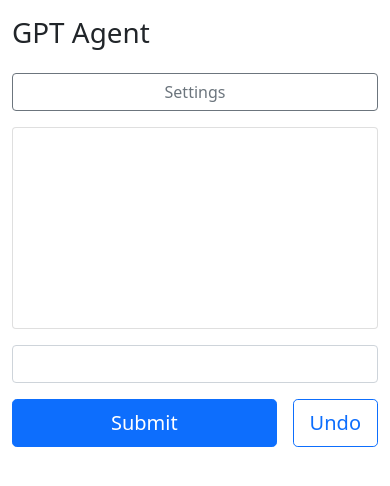
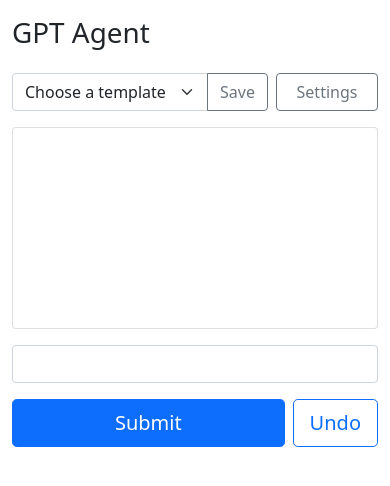
Before and after one commit to njbbaer/gpt-engine, a Flask app: page / in a window 390 px wide. Shown: the top 486 px of the page. Run offline with Flask 2, Linux system fonts and the light colour scheme; parts of the project's set-up code (start-up, migrations or seed data) failed here and were passed over; some libraries are stand-ins or nearby versions.

Commit message:
Add template dropdown selector

```diff
--- a/gpt_agent/static/style.css
+++ b/gpt_agent/static/style.css
@@ -34,7 +34,8 @@
   }
 
   #settingsButton {
-    width: 100%;
+    width: auto;
+    flex-grow: 1;
   }
 }
 
--- a/gpt_agent/templates/index.html
+++ b/gpt_agent/templates/index.html
@@ -14,9 +14,18 @@
     <div class="container mt-3 d-grid gap-3">
       <div class="alert alert-danger" role="alert"></div>
       <h1>GPT Agent</h1>
-      <button id="settingsButton" class="btn bg-white text-secondary border-secondary" type="button" data-bs-toggle="button">
-        Settings
-      </button>
+      <div class="d-flex gap-2">
+        <div class="input-group" style="width: 16rem">
+          <select class="form-select">
+            <option selected>Choose a template</option>
+            <option value="chat">Chat</option>
+          </select>
+          <button class="btn btn-outline-secondary" type="button">Save</button>
+        </div>
+        <button id="settingsButton" class="btn bg-white text-secondary border-secondary" type="button" data-bs-toggle="button">
+          Settings
+        </button>
+      </div>
       <div class="collapse" id="settings">
         <div class="card card-body">
           <div id="fieldsFlexBox">
@@ -42,9 +51,9 @@
         <div id="promptField" class="card-body" contenteditable="plaintext-only"></div>
       </div>
       <input id="inputField" type="text" class="form-control">
-      <div class="d-flex">
+      <div class="d-flex gap-2">
         <button id="submitButton" class="btn btn-lg btn-primary">Submit</button>
-        <button id="undoButton" class="btn btn-lg btn-outline-primary ms-3">Undo</button>
+        <button id="undoButton" class="btn btn-lg btn-outline-primary">Undo</button>
       </div>
       <h4><span id="costEstimate"></span></h4>
     </div>
```
